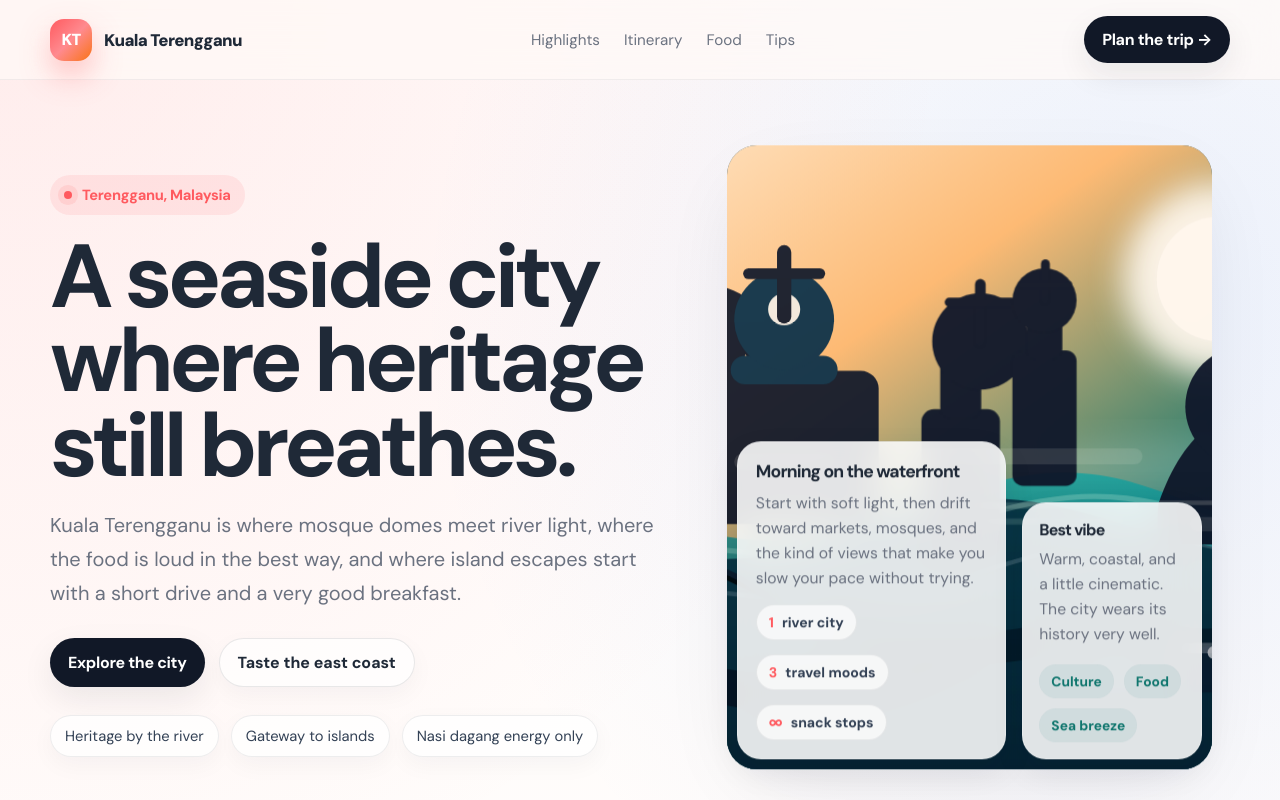
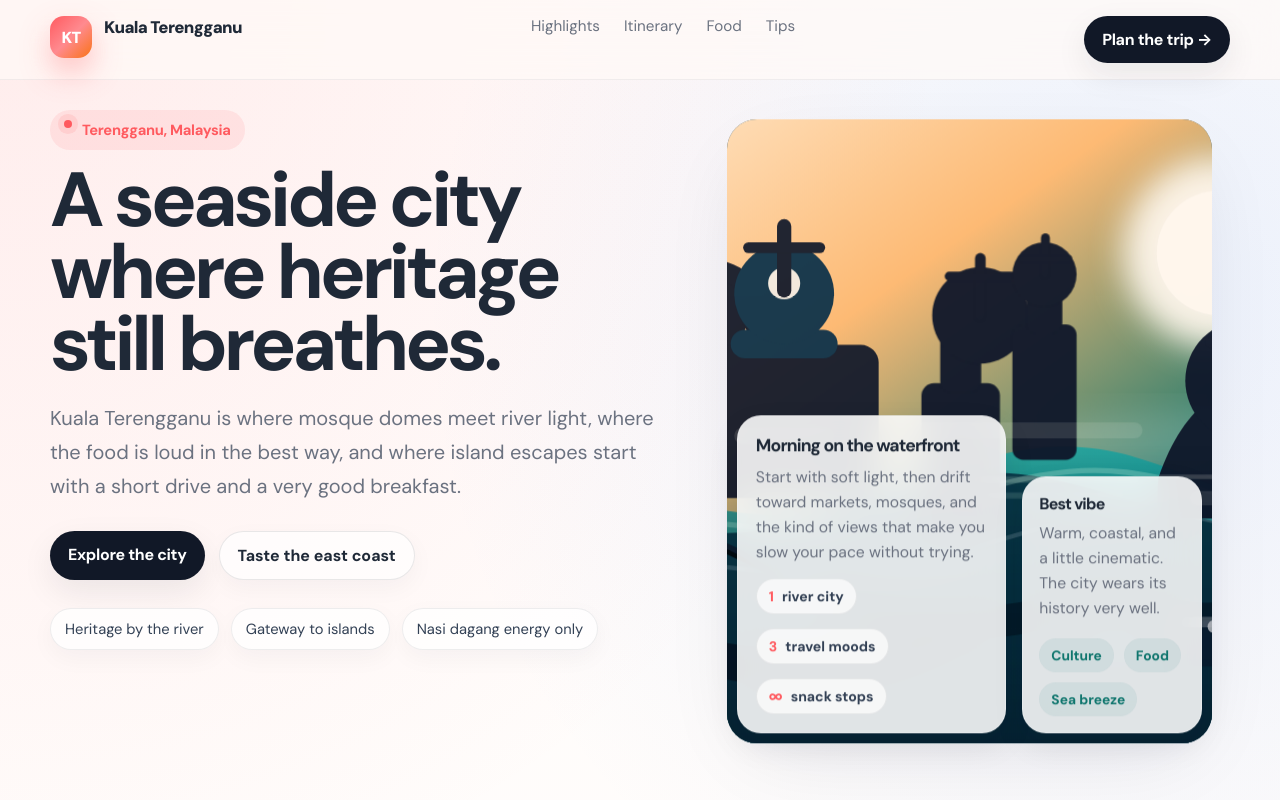
Before and after one commit to aidil2105/aidil2105.github.io, a plain HTML site: page index.html in a window 1280 px wide. Shown: the top 800 px of the page. Drawn offline with Linux system fonts and the light colour scheme.

Commit message:
Tighten hero layout

```diff
--- a/index.html
+++ b/index.html
@@ -84,7 +84,7 @@
 
     .nav {
       display: flex;
-      align-items: center;
+      align-items: start;
       justify-content: space-between;
       gap: 16px;
       padding: 16px 0;
@@ -92,7 +92,7 @@
 
     .brand {
       display: inline-flex;
-      align-items: center;
+      align-items: start;
       gap: 12px;
       font-weight: 900;
       letter-spacing: -0.04em;
@@ -116,7 +116,7 @@
       gap: 24px;
       color: var(--muted);
       font-size: 0.95rem;
-      align-items: center;
+      align-items: start;
     }
 
     .nav-links a {
@@ -150,7 +150,7 @@
 
     .cta {
       display: inline-flex;
-      align-items: center;
+      align-items: start;
       gap: 10px;
       padding: 13px 18px;
       border-radius: 999px;
@@ -170,20 +170,20 @@
     }
 
     .hero {
-      padding: 42px 0 24px;
+      padding: 30px 0 24px;
     }
 
     .hero-grid {
       display: grid;
       grid-template-columns: 1.15fr .95fr;
       gap: 28px;
-      align-items: center;
+      align-items: start;
       min-height: min(86vh, 760px);
     }
 
     .eyebrow {
       display: inline-flex;
-      align-items: center;
+      align-items: start;
       gap: 10px;
       padding: 10px 14px;
       border-radius: 999px;
@@ -204,8 +204,8 @@
     }
 
     h1 {
-      margin: 20px 0 18px;
-      font-size: clamp(3.2rem, 7vw, 6.3rem);
+      margin: 14px 0 14px;
+      font-size: clamp(2.9rem, 6vw, 5.2rem);
       line-height: .94;
       letter-spacing: -0.055em;
       text-wrap: balance;
@@ -228,7 +228,7 @@
 
     .ghost {
       display: inline-flex;
-      align-items: center;
+      align-items: start;
       gap: 10px;
       padding: 13px 18px;
       border-radius: 999px;
@@ -394,7 +394,7 @@
 
     .metric {
       display: inline-flex;
-      align-items: center;
+      align-items: start;
       gap: 8px;
       padding: 8px 12px;
       border-radius: 999px;
@@ -454,7 +454,7 @@
 
     .card .tag {
       display: inline-flex;
-      align-items: center;
+      align-items: start;
       gap: 8px;
       padding: 8px 12px;
       border-radius: 999px;
@@ -631,7 +631,7 @@
       box-shadow: var(--shadow);
       display: flex;
       justify-content: space-between;
-      align-items: center;
+      align-items: start;
       gap: 20px;
     }
 
```
